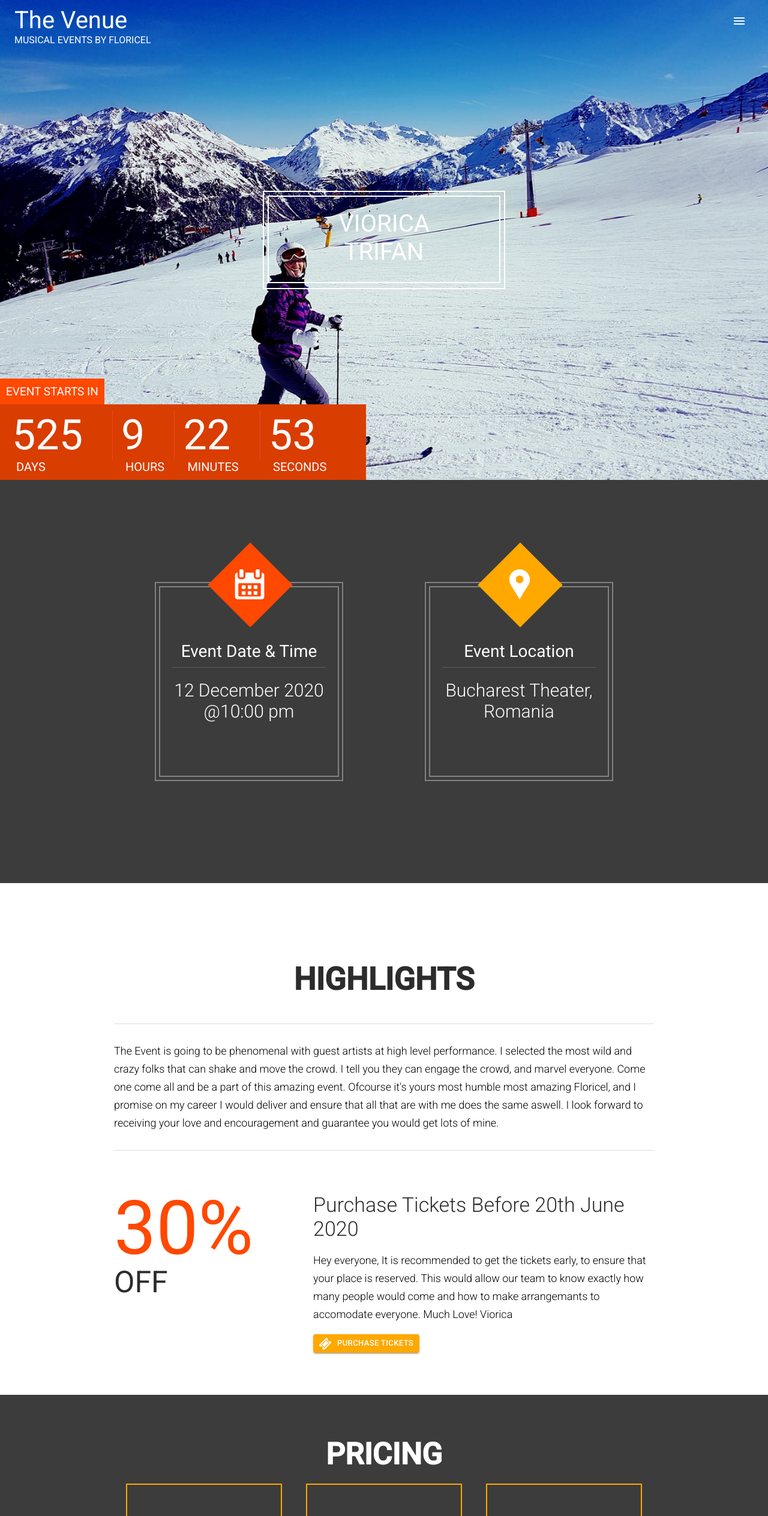
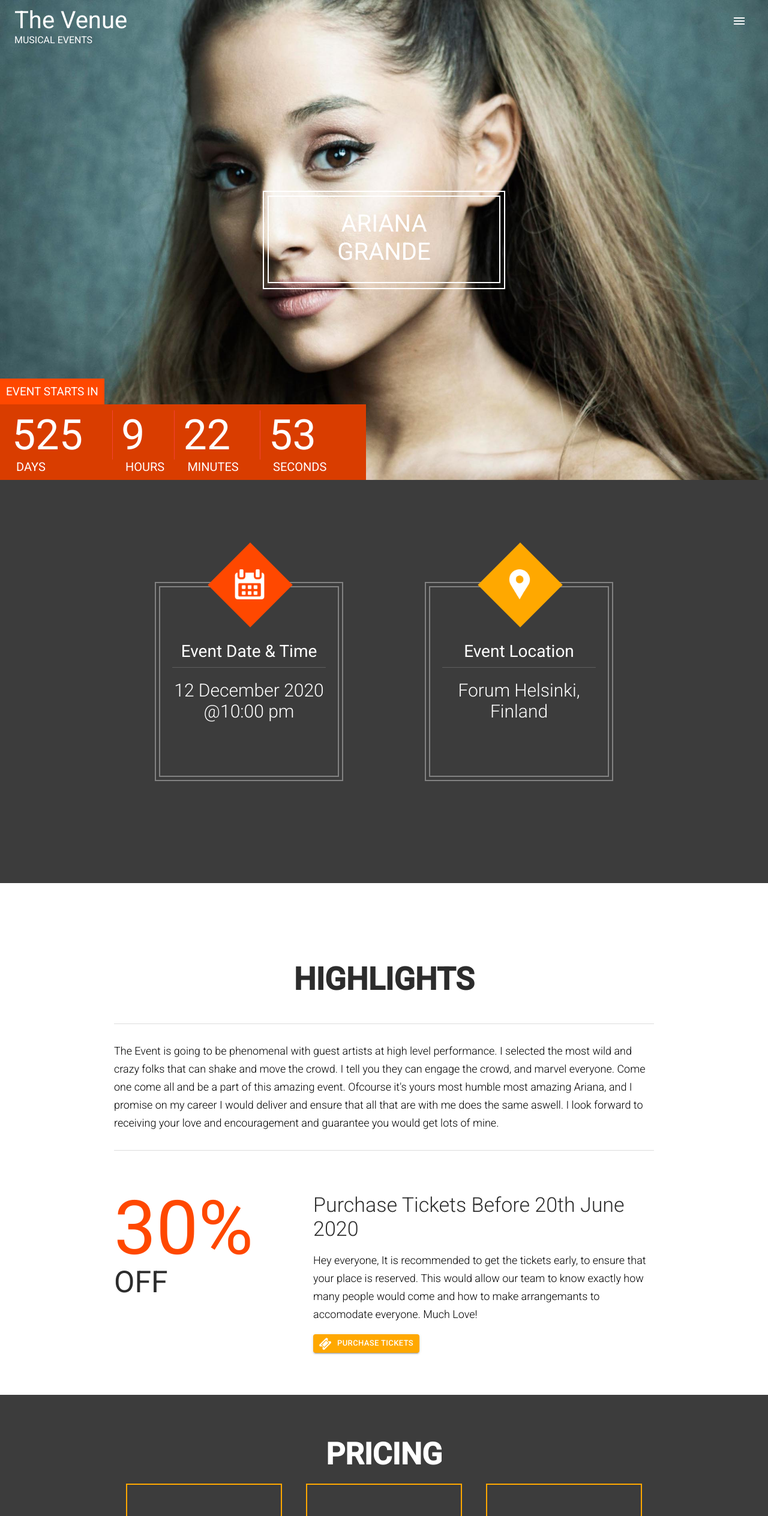
Before and after one commit to DonDT/react-frontend-animations, a React (Create React App) app: page / in a window 1280 px wide. Shown: the top 2527 px of the page at 60% size. Built offline with nearby package versions, Linux system fonts and the light colour scheme.

Commit message:
adjusted images

```diff
--- a/src/components/HighLights/Description.js
+++ b/src/components/HighLights/Description.js
@@ -11,8 +11,8 @@
           performance. I selected the most wild and crazy folks that can shake
           and move the crowd. I tell you they can engage the crowd, and marvel
           everyone. Come one come all and be a part of this amazing event.
-          Ofcourse it's yours most humble most amazing Floricel, and I promise
-          on my career I would deliver and ensure that all that are with me does
+          Ofcourse it's yours most humble most amazing Ariana, and I promise on
+          my career I would deliver and ensure that all that are with me does
           the same aswell. I look forward to receiving your love and
           encouragement and guarantee you would get lots of mine.
         </div>
--- a/src/components/HighLights/Discount.js
+++ b/src/components/HighLights/Discount.js
@@ -40,7 +40,7 @@
                 Hey everyone, It is recommended to get the tickets early, to
                 ensure that your place is reserved. This would allow our team to
                 know exactly how many people would come and how to make
-                arrangemants to accomodate everyone. Much Love! Viorica
+                arrangemants to accomodate everyone. Much Love!
               </p>
               <MyButton
                 text="Purchase Tickets"
--- a/src/components/Location/index.js
+++ b/src/components/Location/index.js
@@ -5,8 +5,8 @@
     <div className="location_wrapper">
       <iframe
         title="home"
-        // src="https://www.google.com/maps/embed?pb=!1m18!1m12!1m3!1d10104.907552643557!2d24.932096036864586!3d60.17036256092973!2m3!1f0!2f0!3f0!3m2!1i1024!2i768!4f13.1!3m3!1m2!1s0x0%3A0x711005a064251dd4!2sHotel+K%C3%A4mp!5e0!3m2!1sen!2sfi!4v1562605926741!5m2!1sen!2sfi"
-        src="https://maps.google.com/maps?q=bucharest&t=&z=13&ie=UTF8&iwloc=&output=embed"
+        src="https://www.google.com/maps/embed?pb=!1m18!1m12!1m3!1d10104.907552643557!2d24.932096036864586!3d60.17036256092973!2m3!1f0!2f0!3f0!3m2!1i1024!2i768!4f13.1!3m3!1m2!1s0x0%3A0x711005a064251dd4!2sHotel+K%C3%A4mp!5e0!3m2!1sen!2sfi!4v1562605926741!5m2!1sen!2sfi"
+        // src="https://maps.google.com/maps?q=bucharest&t=&z=13&ie=UTF8&iwloc=&output=embed"
         width="100%"
         height="500px"
         frameBorder="0"
--- a/src/components/VenueNfo/index.js
+++ b/src/components/VenueNfo/index.js
@@ -39,7 +39,7 @@
                     // }}
                   />
                   <div className="vn_title">Event Location</div>
-                  <div className="vn_desc">Bucharest Theater, Romania</div>
+                  <div className="vn_desc">Forum Helsinki, Finland</div>
                 </div>
               </div>
             </div>
--- a/src/components/featured/Featured.js
+++ b/src/components/featured/Featured.js
@@ -7,7 +7,7 @@
     <div style={{ position: "relative" }}>
       <Carrousel />
       <div className="artist_name">
-        <div className="wrapper">Viorica Trifan</div>
+        <div className="wrapper">Ariana Grande</div>
       </div>
       <TimeUntil />
     </div>
--- a/src/components/header_footer/Footer.js
+++ b/src/components/header_footer/Footer.js
@@ -5,7 +5,7 @@
   return (
     <footer className="bck_red">
       <Fade delay={500}>
-        <div className="font_righteous footer_logo_vnue">The Venue By TV</div>
+        <div className="font_righteous footer_logo_vnue">The Venue </div>
         <div className="footer_copyright">
           The Venue 2020.All rights reserved.
         </div>
--- a/src/components/header_footer/Header.js
+++ b/src/components/header_footer/Header.js
@@ -53,9 +53,7 @@
               }}
             >
               <div className="font-righteous header_logo_venue">The Venue</div>
-              <div className="header_logo_title">
-                Musical Events By Floricel
-              </div>
+              <div className="header_logo_title">Musical Events</div>
             </div>
 
             <IconButton
--- a/src/resources/styles.css
+++ b/src/resources/styles.css
@@ -80,14 +80,14 @@
   background-size: cover !important;
 } */
 .car1 {
-  background-image: url("./images/image_1.jpg");
+  background-image: url("./images/slide_one.jpg");
   background-size: cover;
   background-repeat: no-repeat;
   background-position: center;
   height: 100vh;
 }
 .car2 {
-  background-image: url("./images/image_2.jpg");
+  background-image: url("./images/slide_two.jpg");
   background-size: cover;
   background-repeat: no-repeat;
   background-position: center;
@@ -95,10 +95,10 @@
   height: 100vh;
 }
 .car3 {
-  background-image: url("./images/image_3.jpg");
+  background-image: url("./images/slide_three.jpg");
   background-size: contain;
   background-repeat: no-repeat;
-  background-position: center;
+  background-size: cover;
   height: 100vh;
 }
 
```
